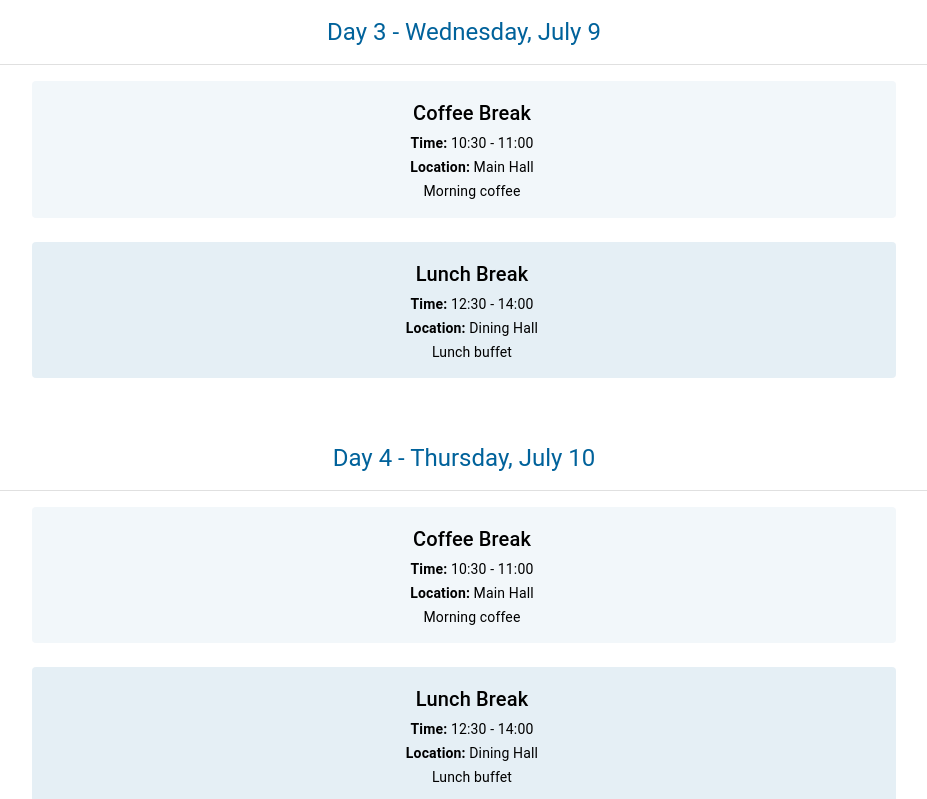
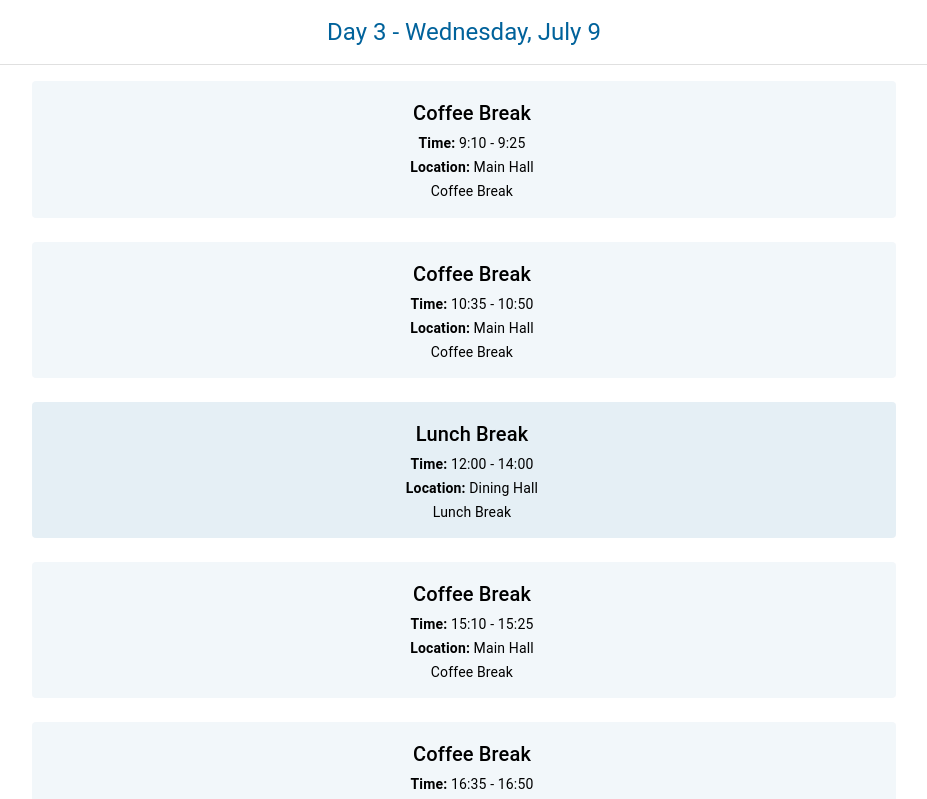
Before and after one commit to jensjvh/conference-app, a React (Vite) app in the folder frontend/: page /breaks in a window 1280 px wide. Shown: the part 1820-2619 px from the top of the page, without its empty margins (176-1103 px from the left). Built offline with nearby package versions, Linux system fonts and the light colour scheme; some icons are missing.

Commit message:
Update break schedule again

```diff
--- a/frontend/src/app/routes/lunch_coffee.tsx
+++ b/frontend/src/app/routes/lunch_coffee.tsx
@@ -73,16 +73,34 @@ const breakSchedule = [
     breaks: [
       {
         type: "coffee",
-        time: "10:30 - 11:00",
+        time: "9:10 - 9:25",
         location: "Main Hall",
-        description: "Morning coffee"
+        description: "Coffee Break"
+      },
+      {
+        type: "coffee",
+        time: "10:35 - 10:50",
+        location: "Main Hall",
+        description: "Coffee Break"
       },
       {
         type: "lunch",
-        time: "12:30 - 14:00",
+        time: "12:00 - 14:00",
         location: "Dining Hall",
-        description: "Lunch buffet"
-      }
+        description: "Lunch Break"
+      },
+      {
+        type: "coffee",
+        time: "15:10 - 15:25",
+        location: "Main Hall",
+        description: "Coffee Break"
+      },
+      {
+        type: "coffee",
+        time: "16:35 - 16:50",
+        location: "Main Hall",
+        description: "Coffee Break"
+      },
     ]
   },
   {
@@ -90,16 +108,28 @@ const breakSchedule = [
     breaks: [
       {
         type: "coffee",
-        time: "10:30 - 11:00",
+        time: "09:10 - 09:25",
         location: "Main Hall",
-        description: "Morning coffee"
+        description: "Coffee Break"
+      },
+      {
+        type: "coffee",
+        time: "10:35 - 10:50",
+        location: "Main Hall",
+        description: "Coffee Break"
       },
       {
         type: "lunch",
-        time: "12:30 - 14:00",
-        location: "Dining Hall",
-        description: "Lunch buffet"
-      }
+        time: "12:00 - 14:00",
+        location: "Conference Venue",
+        description: "Lunch Break"
+      },
+      {
+        type: "coffee",
+        time: "15:10 - 15:25",
+        location: "Main Hall",
+        description: "Coffee Break"
+      },
     ]
   },
   {
@@ -107,15 +137,33 @@ const breakSchedule = [
     breaks: [
       {
         type: "coffee",
-        time: "10:30 - 11:00",
+        time: "09:10 - 09:25",
         location: "Main Hall",
-        description: "Morning coffee"
+        description: "Coffee Break"
+      },
+      {
+        type: "coffee",
+        time: "10:35 - 10:50",
+        location: "Main Hall",
+        description: "Coffee Break"
       },
       {
         type: "lunch",
-        time: "12:30 - 14:00",
-        location: "Dining Hall",
-        description: "Lunch buffet"
+        time: "12:00 - 14:00",
+        location: "Conference Venue",
+        description: "Lunch Break"
+      },
+      {
+        type: "coffee",
+        time: "15:10 - 15:25",
+        location: "Main Hall",
+        description: "Coffee Break"
+      },
+      {
+        type: "coffee",
+        time: "16:35 - 16:50",
+        location: "Main Hall",
+        description: "Coffee Break"
       }
     ]
   },
@@ -124,15 +172,21 @@ const breakSchedule = [
     breaks: [
       {
         type: "coffee",
-        time: "10:30 - 11:00",
+        time: "09:10 - 09:25",
         location: "Main Hall",
-        description: "Morning coffee"
+        description: "Coffee Break"
+      },
+      {
+        type: "coffee",
+        time: "10:35 - 10:50",
+        location: "Main Hall",
+        description: "Coffee Break"
       },
       {
         type: "lunch",
         time: "12:30 - 14:00",
-        location: "Dining Hall",
-        description: "Lunch buffet"
+        location: "Conference Venue",
+        description: "Lunch Break"
       }
     ]
   }
```
